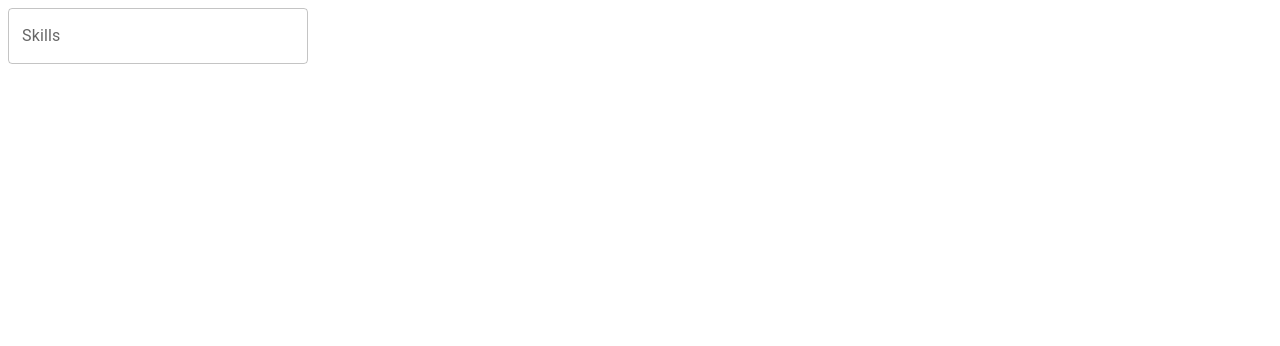
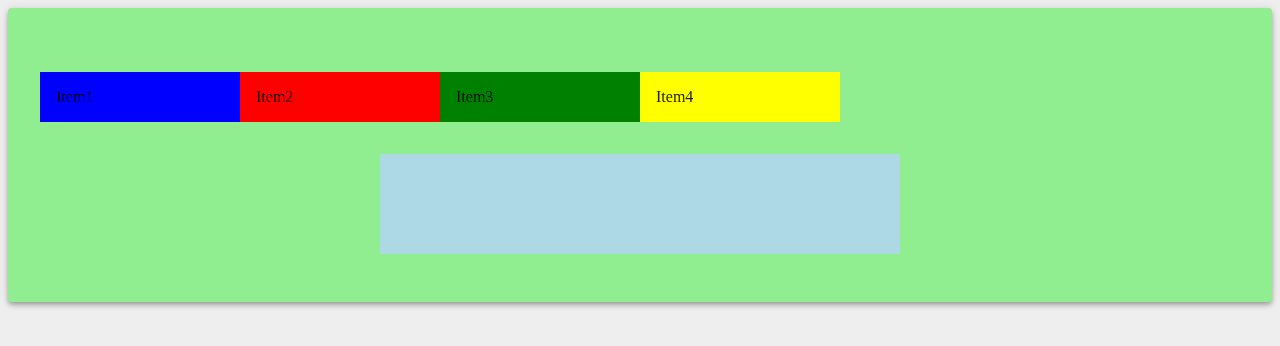
Before and after one commit to aakashstha1/React-MUI, a React (Vite) app in the folder MUI demo/: page / in a window 1280 px wide. Shown: the top 346 px of the page. Built offline with nearby package versions, Linux system fonts and the light colour scheme.

Commit message:
sixth commit

```diff
--- a/MUI demo/src/App.css
+++ b/MUI demo/src/App.css
@@ -0,0 +1,3 @@
+body {
+  background-color: #eeeeee;
+}
--- a/MUI demo/src/App.jsx
+++ b/MUI demo/src/App.jsx
@@ -1,5 +1,7 @@
 import "./App.css";
-import { MuiAutocomplete } from "./Day6/MuiAutocomplete";
+import { MuiGrid } from "./Day7/MuiGrid";
+// import { MuiBox } from "./Day7/MuiLayout";
+// import { MuiAutocomplete } from "./Day6/MuiAutocomplete";
 // import { MuiSwitch } from "./Day5/MuiSwitch";
 // import { MuiCheckbox } from "./Day5/MuiCheckbox";
 // import { MuiRating } from "./Day6/MuiRating";
@@ -25,7 +27,9 @@ function App() {
       {/* <MuiCheckbox />
       <MuiSwitch /> */}
       {/* <MuiRating /> */}
-      <MuiAutocomplete />
+      {/* <MuiAutocomplete /> */}
+      {/* <MuiBox /> */}
+      <MuiGrid />
     </>
   );
 }
--- /dev/null
+++ b/MUI demo/src/Day7/MuiGrid.jsx
@@ -0,0 +1,36 @@
+import { Grid, Box, Container, Paper } from "@mui/material";
+
+export const MuiGrid = () => {
+  return (
+    <Paper
+      sx={{ padding: "32px", backgroundColor: "lightgreen" }}
+      elevation={4}
+    >
+      <Grid container my={4}>
+        <Grid item xs={12} sm={6} md={2}>
+          <Box bgcolor={"blue"} p={2}>
+            Item1
+          </Box>
+        </Grid>
+        <Grid item xs={12} sm={6} md={2}>
+          <Box bgcolor={"red"} p={2}>
+            Item2
+          </Box>
+        </Grid>
+        <Grid item xs={12} sm={6} md={2}>
+          <Box bgcolor={"green"} p={2}>
+            Item3
+          </Box>
+        </Grid>
+        <Grid item xs={12} sm={6} md={2}>
+          <Box bgcolor={"yellow"} p={2}>
+            Item4
+          </Box>
+        </Grid>
+      </Grid>
+      <Container maxWidth="sm">
+        <Box bgcolor={"lightblue"} height={"100px"} m={2}></Box>
+      </Container>
+    </Paper>
+  );
+};
--- /dev/null
+++ b/MUI demo/src/Day7/MuiLayout.jsx
@@ -0,0 +1,40 @@
+import { Stack, Box, Divider } from "@mui/material";
+
+export const MuiBox = () => {
+  return (
+    <Stack
+      width={"500px"}
+      border={"1px solid"}
+      direction={"row"}
+      spacing={2}
+      divider={<Divider orientation="vertical" flexItem />}
+    >
+      <Box
+        sx={{
+          backgroundColor: "blue",
+          color: "white",
+          height: "100px",
+          width: "100px",
+          padding: "16px",
+          "&:hover": {
+            backgroundColor: "green",
+          },
+          textAlign: "center",
+        }}
+      >
+        Hello
+      </Box>
+      <Box
+        display={"flex"}
+        width={"100px"}
+        height={"100px"}
+        bgcolor={"success.light"}
+        p={2}
+        alignItems={"center"}
+        justifyContent={"center"}
+      >
+        World!
+      </Box>
+    </Stack>
+  );
+};
```
